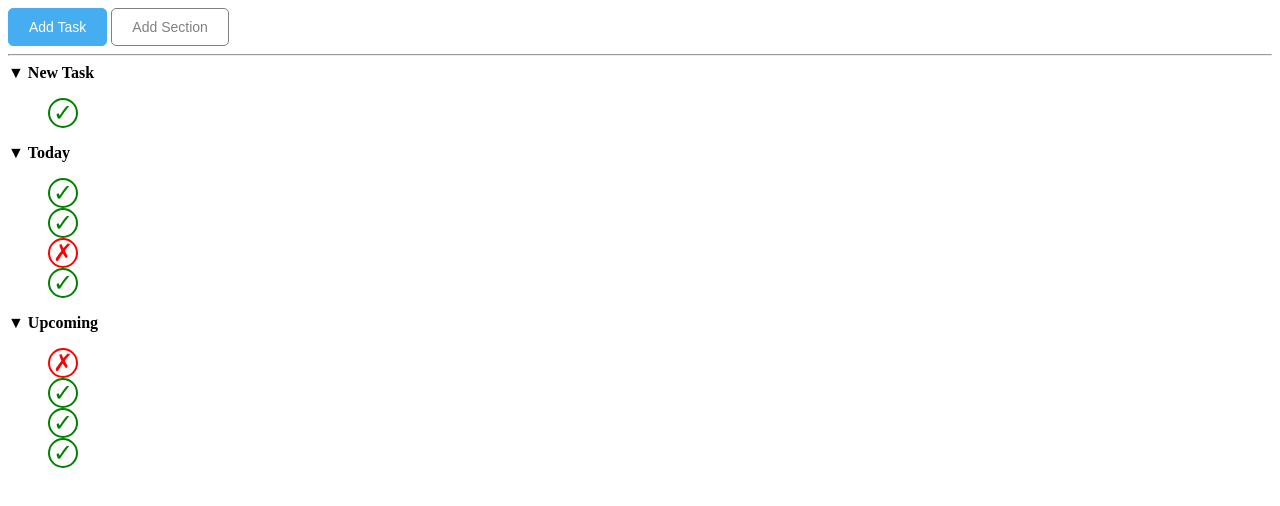
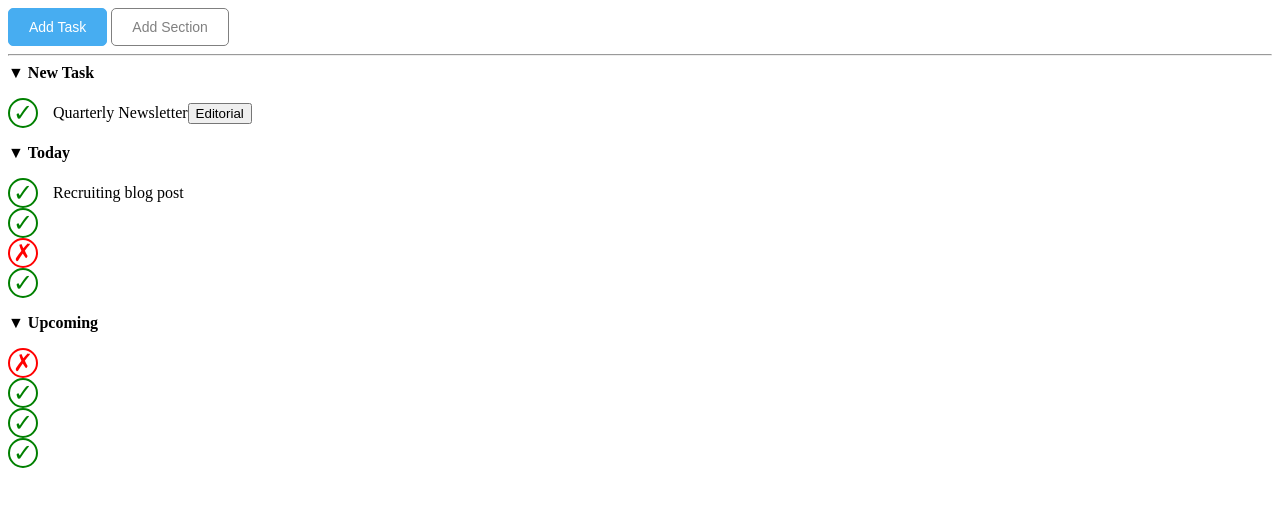
Before and after one commit to GiosciaFra/html-css-toboolist, a plain HTML site: page index.html in a window 1280 px wide. Drawn offline with Linux system fonts and the light colour scheme.

Commit message:
fixata struttura to-do

```diff
--- a/css/style.css
+++ b/css/style.css
@@ -43,6 +43,16 @@ hr {
 
 /* Creazioni 'to do/not to do*/
 
+ul {
+    list-style: none;
+    padding: 0;
+}
+
+li {
+    display: flex;
+    align-items: center;
+}
+
 .v-verde{
             width: 30px;
             height: 30px;
@@ -53,7 +63,7 @@ hr {
             align-items: center;
             font-size: 24px;
             color: green;
-
+            margin-right: 15px;
 
 
 }
@@ -68,5 +78,6 @@ hr {
     align-items: center;
     font-size: 24px;
     color: red;
+    margin-right: 15px;
 
 }
--- a/index.html
+++ b/index.html
@@ -35,16 +35,35 @@
             &#9660; <strong>New Task</strong>
 
             <ul>
-                <li class="v-verde">&#x2713;</li>
+                <li>
+                    <div class="v-verde">&#x2713;</div>
+                    Quarterly Newsletter
+                    <button class="editorial">Editorial</button>
+                </li>
+
             </ul>
+
 
             &#9660; <strong>Today</strong>
 
             <ul>
-                <li class="v-verde">&#x2713;</li>
-                <li class="v-verde">&#x2713;</li>
-                <li class="x-rossa">&#x2717;</li>
-                <li class="v-verde">&#x2713;</li>
+
+                <li>
+                    <div class="v-verde">&#x2713;</div>
+                    Recruiting blog post
+                </li>
+
+                <li>
+                    <div class="v-verde">&#x2713;</div>
+                </li>
+
+                <li>
+                    <div class="x-rossa">&#x2717;</div>
+                </li>
+
+                <li>
+                    <div class="v-verde">&#x2713;</div>
+                </li>
             </ul>
 
 
```
